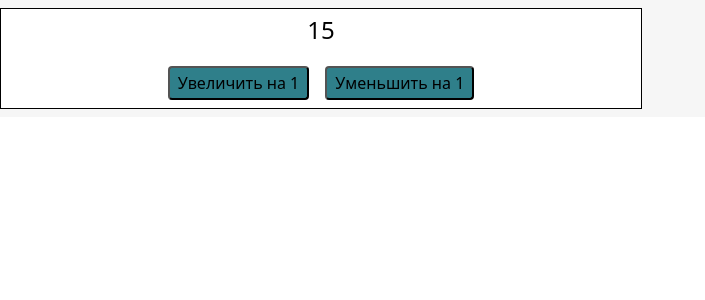
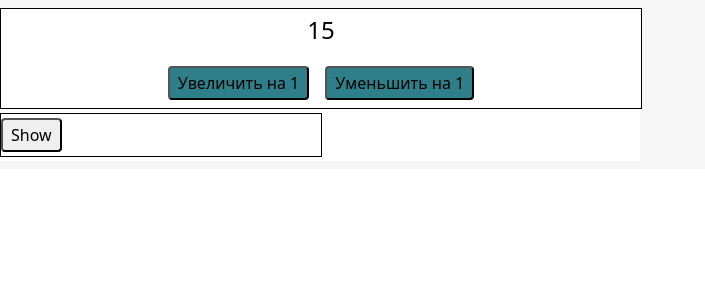
Before and after one commit to AnastasiyaSeroshtan/react-mytest, a React (Create React App) app: page / in a window 1280 px wide. Shown: the top 300 px of the page, without its empty margins (0-705 px from the left). Built offline with nearby package versions, Linux system fonts and the light colour scheme.

Commit message:
add Dropdown

```diff
--- a/src/components/App.jsx
+++ b/src/components/App.jsx
@@ -1,11 +1,14 @@
 import { Box } from "./Box";
 import { Counter } from "./Counter/Counter";
+import { Dropdown } from "./Dropdown/Dropdown";
+
 
 
 export const App = () => {
   return (
    <Box pt={3} pb={3} bg="muted">
     <Counter unitialValue={15}/>
+    <Dropdown />
    </Box>
   );
 };
--- /dev/null
+++ b/src/components/Dropdown/Dropdown.js
@@ -0,0 +1,31 @@
+import React from "react";
+import { Box } from "components/Box";
+import { Button } from "./Dropdown.styled";
+
+export class Dropdown extends React.Component {
+    state = {
+        visible: false,
+    }
+
+    toggle = () => {
+        this.setState(prevState => ({
+            visible: !prevState.visible,
+        }))
+    }
+
+    render () {
+        return (
+            <Box pt={2} pb={2} bg="white"  width="50%">
+                <Box  pt={2} pb={2} bg="white" border="normal" width="50%">
+                <Button onClick={this.toggle}> {this.state.visible ? "Hide" : "Show"} </Button>
+            </Box>
+            {this.state.visible && (
+                <Box  pt={4} pb={4} bg="accent" border="normal" width="50%"> Выпадающее меню</Box>
+            )}
+            </Box>
+        )
+    }
+
+
+
+}
--- /dev/null
+++ b/src/components/Dropdown/Dropdown.styled.js
@@ -0,0 +1,14 @@
+import styled from "styled-components";
+
+export const Button = styled.button`
+    color: ${p => p.theme.colors.black};
+    font-family: ${p => p.theme.fonts.body};
+    border-radius: ${p => p.theme.radii.normal};
+    font-size: ${p => p.theme.fontSizes[2]}px;
+    background-color: ${p => p.theme.colors.mutes};
+    padding-top: ${p => p.theme.space[2]}px;
+    padding-bottom: ${p => p.theme.space[2]}px;
+    padding-left: ${p => p.theme.space[3]}px;
+    padding-right: ${p => p.theme.space[3]}px;
+    margin-right: ${p => p.theme.space[4]}px;
+`;
```
